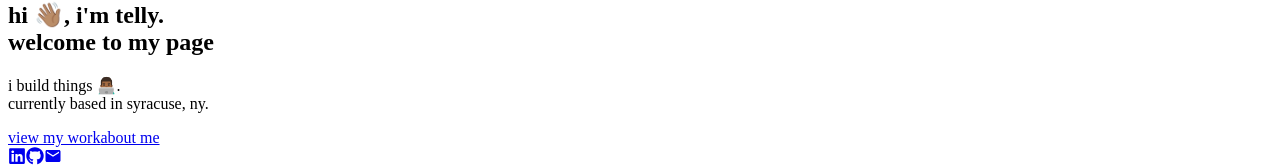
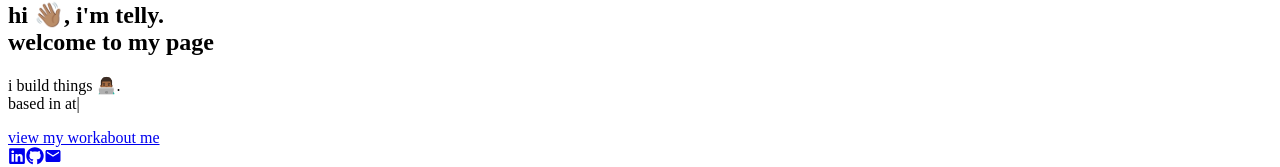
Before and after one commit to bsow03/personalsite, a React (Vite) app in the folder personal-site/: page / in a window 1280 px wide. Shown: the part 116-283 px from the top of the page. Built offline with nearby package versions, Linux system fonts and the light colour scheme; the HTML template or start-up script is replaced by a standard one.

Commit message:
Add @vercel/speed-insights for performance tracking; update About section and Hero component

```diff
--- a/personal-site/package.json
+++ b/personal-site/package.json
@@ -12,6 +12,7 @@
   "dependencies": {
     "@tailwindcss/vite": "^4.2.2",
     "@vercel/analytics": "^2.0.1",
+    "@vercel/speed-insights": "^2.0.0",
     "lucide-react": "^1.16.0",
     "motion": "^12.38.0",
     "react": "^19.2.4",
--- a/personal-site/src/App.jsx
+++ b/personal-site/src/App.jsx
@@ -1,5 +1,6 @@
 import { Routes, Route } from 'react-router-dom'
 import { Analytics } from "@vercel/analytics/react"
+import { SpeedInsights } from "@vercel/speed-insights/react"
 import Navbar from './components/Navbar'
 import Hero from './components/Hero'
 import About from './components/About'
@@ -29,6 +30,7 @@ export default function App() {
       <Route path="/projects/backends" element={<Backends />} />
     </Routes>
     <Analytics />
+    <SpeedInsights />
     </>
   )
 }
--- a/personal-site/src/components/About.jsx
+++ b/personal-site/src/components/About.jsx
@@ -16,7 +16,7 @@ export default function About() {
   const experience = [
     {
       role: 'Info Mgmt & Tech (B.S.)',
-      date: '2021 – Present',
+      date: '2021 – 2026',
       place: 'Syracuse University — iSchool',
       placeClass: 'text-[#E85D04]',
     },
@@ -69,9 +69,9 @@ export default function About() {
           <p className="text-xs sm:text-sm text-white/40 font-light leading-loose mb-4 sm:mb-6">
             My name is{' '}
             <span className="text-white/70">Boubacar Sow</span>, but I go by <span className="text-white/70"> Telly</span>
-            . I'm an undergraduate at{' '}
+            . I'm a recent graduate of{' '}
             <span className="text-[#E85D04]/70">Syracuse University</span>{' '}
-            studying Information Management & Technology at the <span className="text-[#E85D04]/70"> School of Information Studies</span>
+            where I studied Information Management & Technology at the <span className="text-[#E85D04]/70"> School of Information Studies</span>
             . My passion lies in using technical expertise to solve real-world problems —
             from building web apps to creating tools that actually help people.
           </p>
--- a/personal-site/src/components/Hero.jsx
+++ b/personal-site/src/components/Hero.jsx
@@ -2,6 +2,7 @@ import { FaGithub } from "react-icons/fa"
 import { FaLinkedin } from "react-icons/fa"
 import { MdEmail } from "react-icons/md";
 import headshot from '../assets/headshot.JPG'
+import HeroTypeWriter from "./HeroTypeWriter";
 
 export default function Hero() {
   return (
@@ -23,7 +24,7 @@ export default function Hero() {
         <p className="text-white/40 text-xs sm:text-sm font-light mb-8 sm:mb-10 leading-relaxed">
           i build things 👨🏾‍💻.
           <br />
-          currently based in syracuse, ny.
+          <HeroTypeWriter />
         </p>
 
         {/* CTA Buttons */}
@@ -65,7 +66,7 @@ export default function Hero() {
           </a>
 
           <a
-            href="mailto:bsow03@syr.edu"
+            href="mailto:bsow2021@gmail.com"
             className="text-white/30 hover:text-white/70 transition-colors duration-200"
             aria-label="Email"
           >
--- /dev/null
+++ b/personal-site/src/components/HeroTypeWriter.jsx
@@ -0,0 +1,57 @@
+import { useState, useEffect } from 'react'
+
+const SEQUENCES = [
+  { full: 'syracuse, ny 🍊', highlight: { word: 'syracuse, ny', color: '#E85D04' } },
+  { full: 'new york, ny 🗽', highlight: { word: 'new york, ny', color: '#006BB6' } },
+  { full: 'atlanta, ga 🦅', highlight: { word: 'atlanta, ga', color: '#8B5CF6' } },
+  { full: 'columbus, oh 🅾️', highlight: { word: 'columbus, oh', color: '#BA0C2F' }}
+]
+
+export default function HeroTypeWriter() {
+  const [seqIndex, setSeqIndex] = useState(0)
+  const [charIndex, setCharIndex] = useState(0)
+  const [deleting, setDeleting] = useState(false)
+
+  useEffect(() => {
+    const current = SEQUENCES[seqIndex].full
+    let timeout
+
+    if (!deleting && charIndex < current.length) {
+      timeout = setTimeout(() => setCharIndex(i => i + 1), 55)
+    } else if (!deleting && charIndex === current.length) {
+      timeout = setTimeout(() => setDeleting(true), 2200)
+    } else if (deleting && charIndex > 0) {
+      timeout = setTimeout(() => setCharIndex(i => i - 1), 25)
+    } else {
+      setDeleting(false)
+      setSeqIndex(i => (i + 1) % SEQUENCES.length)
+    }
+
+    return () => clearTimeout(timeout)
+  }, [charIndex, deleting, seqIndex])
+
+  const { full, highlight } = SEQUENCES[seqIndex]
+  const displayed = full.slice(0, charIndex)
+
+  const renderText = () => {
+    if (!highlight) return <span>{displayed}</span>
+    const idx = displayed.indexOf(highlight.word)
+    if (idx === -1) return <span>{displayed}</span>
+    return (
+      <>
+        <span>{displayed.slice(0, idx)}</span>
+        <span style={{ color: highlight.color, fontWeight: 500 }}>
+          {displayed.slice(idx, idx + highlight.word.length)}
+        </span>
+        <span>{displayed.slice(idx + highlight.word.length)}</span>
+      </>
+    )
+  }
+
+  return (
+    <span className="text-white/40 text-xs sm:text-sm font-light mb-8 sm:mb-10 leading-relaxed">
+       based in {renderText()}
+      <span className="opacity-70 animate-pulse">|</span>
+    </span>
+  )
+}
```
Also changed, not shown: 2 other files (tests, documents, lock files or other folders).
